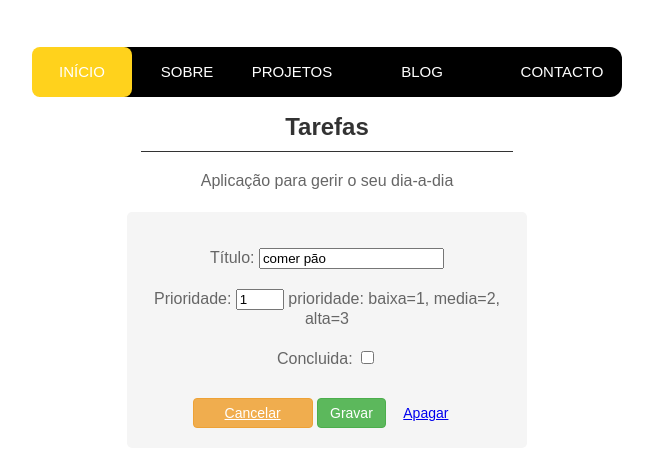
After one commit to felipegsi/a22103965-django-portifolio, a Django app: page /edita_tarefa/1 in a window 1280 px wide. The commit adds this page. Shown: the top 469 px of the page, without its empty margins (313-966 px from the left). Run offline with Django 4.2, Linux system fonts and the light colour scheme; data comes from the database, SQL or seed files in the repository; both versions use the stored data as it was after the commit.

Commit message:
tarefas concluido

```diff
--- a/portifolio/admin.py
+++ b/portifolio/admin.py
@@ -1,6 +1,5 @@
 from django.contrib import admin
 from .models import Tarefa
 
-
 # Register your models here.
 admin.site.register(Tarefa)
--- /dev/null
+++ b/portifolio/forms.py
@@ -0,0 +1,28 @@
+from django import forms
+from django.forms import ModelForm
+from .models import Tarefa
+
+
+class TarefaForm(ModelForm):
+    class Meta:
+        model = Tarefa
+        fields = '__all__'
+
+        # Para um conjunto de propriedade da classe (titulo, prioridade, concluido, etc),
+        # o dicionário widgets permite configurar o elemento HTML input correspondente,
+        # através de um dicionario de atributos de formatação (especificação de classes, placeholder, propriedades, etc).
+        widgets = {
+            'titulo': forms.TextInput(attrs={'class': 'form-control', 'placeholder': 'descrição da tarefa...'}),
+            'prioridade': forms.NumberInput(attrs={'class': 'form-control', 'max': 3, 'min': 1}),
+        }
+
+        # o dicionário labels especifica o texto a exibir junto à janela de inserção
+        labels = {
+            'titulo': 'Título',
+            'concluido': 'Concluída',
+        }
+
+        # o dicionário help_texts contém, para um atributo, um texto auxiliar a apresentar por baixo da janela de inserção
+        help_texts = {
+            'prioridade': 'prioridade: baixa=1, media=2, alta=3',
+        }
--- a/portifolio/models.py
+++ b/portifolio/models.py
@@ -3,11 +3,11 @@ from django.db import models
 
 # Create your models here.
 
-class Tarefa (models.Model):
+class Tarefa(models.Model):
     titulo = models.CharField(max_length=30)
-    prioridade = models.IntegerField(default = 1)
+    prioridade = models.IntegerField(default=1)
     concluida = models.BooleanField(default=False)
     criado = models.DateTimeField(auto_now_add=True)
 
     def __str__(self):
-        return self.titulo[:20]
+        return self.titulo[:50]
--- /dev/null
+++ b/portifolio/static/portfolio/css/tarefas.css
@@ -0,0 +1,102 @@
+body {
+    font-family: Arial, sans-serif;
+    margin: 0;
+    padding: 20px;
+    position: relative;
+}
+
+.page-background {
+    position: absolute;
+    top: 0;
+    left: 0;
+    width: 100%;
+    height: 100%;
+    background-color: #efefef; /* Cor do background da página */
+    opacity: 0.2; /* Opacidade do background da página */
+    z-index: -1;
+}
+
+.container {
+    position: relative;
+    z-index: 1;
+}
+
+h1 {
+    color: #333;
+    font-size: 24px;
+    margin-bottom: 10px;
+    text-align: center;
+}
+
+.subtitulo {
+    text-align: center;
+}
+
+/*apenas para alinha em baixo od tarefas*/
+hr {
+    border: none;
+    height: 1px;
+    background-color: #333;
+    width: 30%;
+    margin-bottom: 20px;
+}
+
+p {
+    color: #666;
+    font-size: 16px;
+    margin-bottom: 20px;
+}
+
+.info {
+    font-size: 14px;
+    margin-right: 10px;
+}
+
+.btn {
+    display: inline-block;
+    padding: 6px 12px;
+    font-size: 14px;
+    font-weight: normal;
+    text-align: center;
+    white-space: nowrap;
+    vertical-align: middle;
+    cursor: pointer;
+    border: 1px solid transparent;
+    border-radius: 4px;
+}
+
+.btn-warning {
+    color: #ffffff;
+    background-color: #f0ad4e;
+    border-color: #eea236;
+}
+
+.btn-success {
+    color: #ffffff;
+    background-color: #5cb85c;
+    border-color: #4cae4c;
+}
+
+.btn-block {
+    display: block;
+    width: 100%;
+}
+
+.nova_tarefa {
+    display: flex;
+    justify-content: center;
+    align-items: center;
+    height: 30vh;
+}
+
+.nova_tarefa form {
+    max-width: 400px;
+    padding: 20px;
+    background-color: #f5f5f5;
+    border-radius: 5px;
+    text-align: center;
+}
+
+.nova_tarefa .btn {
+    margin-top: 10px;
+}
--- a/portifolio/templates/portfolio/index.html
+++ b/portifolio/templates/portfolio/index.html
@@ -1,5 +1,5 @@
 <!DOCTYPE html>
-<html>
+<html lang="">
 
 <head>
     <title>Portifólio</title>
@@ -12,12 +12,12 @@
 
     {% load static %}
     <link rel="stylesheet" href="{% static 'portfolio/css/index.css' %}">
+    <!-- block link trás o css das outras pages-->
     {% block link %}
-
     {% endblock %}
 
+    <script src="{% static 'portfolio/JavaScript/dark-mode-button.js' %}"></script>
 
-    <script src="{% static 'portfolio/JavaScript/dark-mode-button.js' %}"></script>
 
 
 </head>
--- /dev/null
+++ b/portifolio/templates/portfolio/tarefas/edita_tarefa.html
@@ -0,0 +1,38 @@
+{% extends 'portfolio/index.html' %}
+
+
+
+{% block link %}
+    {% load static %}
+    <link rel="stylesheet" href="{% static 'portfolio/css/tarefas.css' %}">
+{% endblock %}
+
+
+
+
+
+{% block main %}
+
+
+
+    <h1>Tarefas</h1>
+    <hr>
+    <p class="subtitulo">Aplicação para gerir o seu dia-a-dia</p>
+
+    <div class="nova_tarefa">
+
+
+        <form action="{% url 'portifolio:edita_tarefa' tarefa_id %}" method="POST">
+            {% csrf_token %}
+            {{ form.as_p }}
+
+            <a href="{% url 'portifolio:home_tarefa' %}" role="button" class="btn btn-warning">Cancelar</a>
+            <input type="submit" value="Gravar" class="btn btn-success">
+            <a href="{% url 'portifolio:apaga_tarefa' tarefa_id %}" role="button" class="btn btn-danger">Apagar</a>
+        </form>
+
+    </div>
+
+
+
+{% endblock %}
--- a/portifolio/urls.py
+++ b/portifolio/urls.py
@@ -11,4 +11,10 @@ urlpatterns = [
     path('projetos', views.projetos, name='projetos'),
     path('contacto', views.contacto, name='contacto'),
     path('blog', views.blog, name='blog'),
+    path('home_tarefa', views.home_tarefa, name='home_tarefa'),
+    path('nova_tarefa', views.nova_tarefa, name='nova_tarefa'),
+    path('edita_tarefa/<int:tarefa_id>', views.edita_tarefa, name='edita_tarefa'),
+    path('apaga_tarefa/<int:tarefa_id>', views.apaga_tarefa, name='apaga_tarefa'),
+
+
 ]
--- a/portifolio/views.py
+++ b/portifolio/views.py
@@ -1,5 +1,9 @@
-from django.shortcuts import render
+from django.http import HttpResponseRedirect
+from django.shortcuts import render, redirect
+from django.urls import reverse
 
+from .forms import TarefaForm
+from .models import Tarefa
 import datetime
 
 
@@ -8,7 +12,6 @@ import datetime
 def home(request):
     agora = datetime.datetime.now()
     local = 'Lisboa'
-
     return render(request, 'portfolio/home.html')
 
 
@@ -29,9 +32,43 @@ def contacto(request):
 
 
 def blog(request):
+    return render(request, 'portfolio/blog.html')
+
+
+def home_tarefa(request):
     topicos = ['HTML', 'Java', 'Kotlin', 'Python', 'Django', 'JavaScript', 'CSS']
 
     context = {
         'topicos': topicos,
+        'tarefas': Tarefa.objects.all()
     }
-    return render(request, 'portfolio/blog.html',context)
+
+    return render(request, 'portfolio/tarefas/home_page.html', context)
+
+
+def nova_tarefa(request):
+    form = TarefaForm(request.POST or None)
+    if form.is_valid():
+        form.save()
+        return redirect('portifolio:nova_tarefa')
+
+    context = {'form': form}
+
+    return render(request, 'portfolio/tarefas/nova_tarefa.html', context)
+
+
+def edita_tarefa(request, tarefa_id):
+    tarefa = Tarefa.objects.get(id=tarefa_id)
+    form = TarefaForm(request.POST or None, instance=tarefa)
+
+    if form.is_valid():
+        form.save()
+        return HttpResponseRedirect(reverse('portifolio:edita_tarefa'))
+
+    context = {'form': form, 'tarefa_id': tarefa_id}
+    return render(request, 'portfolio/tarefas/edita_tarefa.html', context)
+
+
+def apaga_tarefa(request, tarefa_id):
+    Tarefa.objects.get(id=tarefa_id).delete()
+    return HttpResponseRedirect(reverse('portifolio:home_tarefa'))
```
Also changed, not shown: portifolio/templates/portfolio/blog.html (+0 -12 lines), portifolio/templates/portfolio/projetos.html (+17 -0 lines), portifolio/templates/portfolio/tarefas/home_page.html (added, +50 -0 lines), portifolio/templates/portfolio/tarefas/nova_tarefa.html (added, +35 -0 lines), db.sqlite3.
